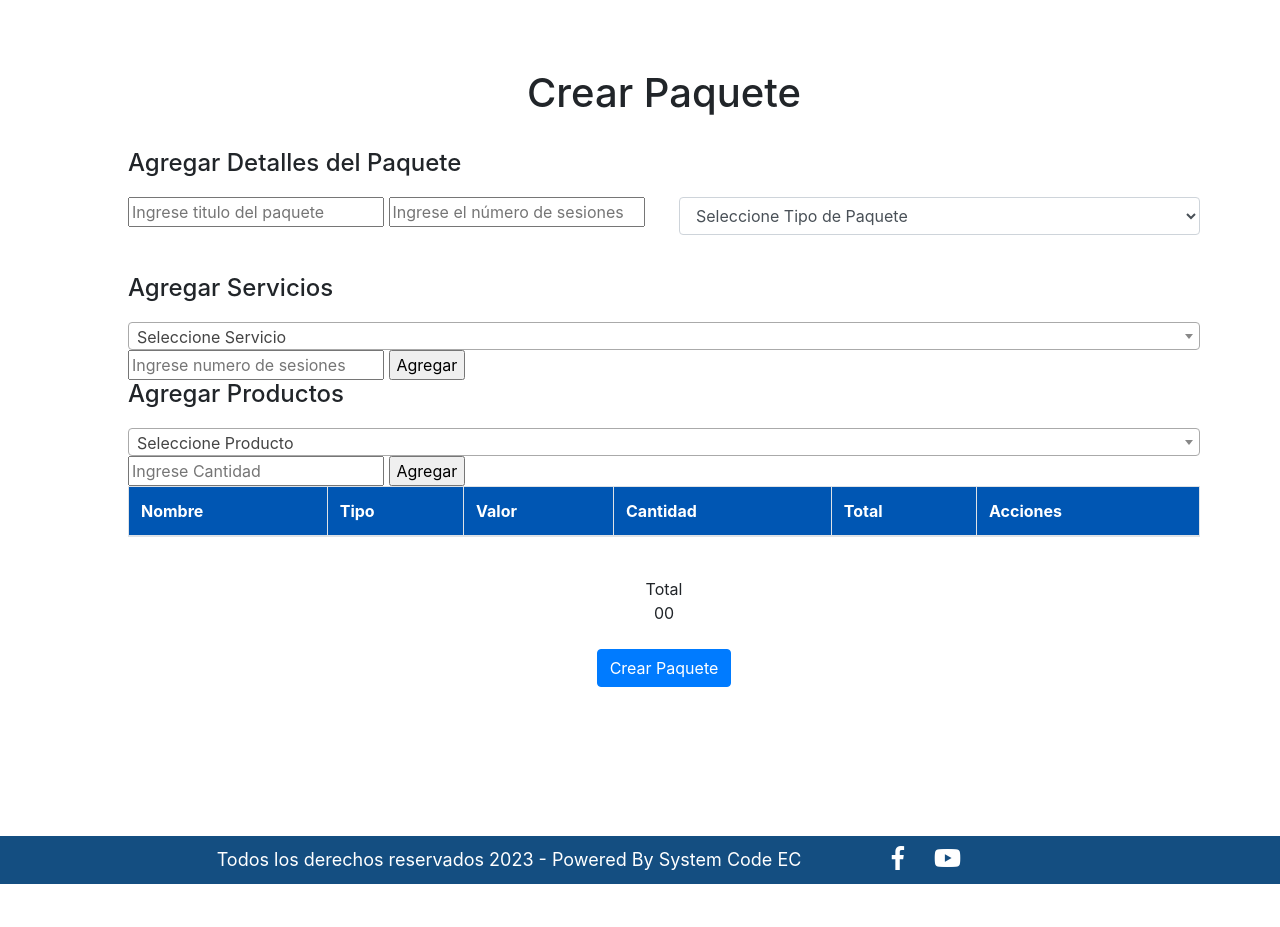
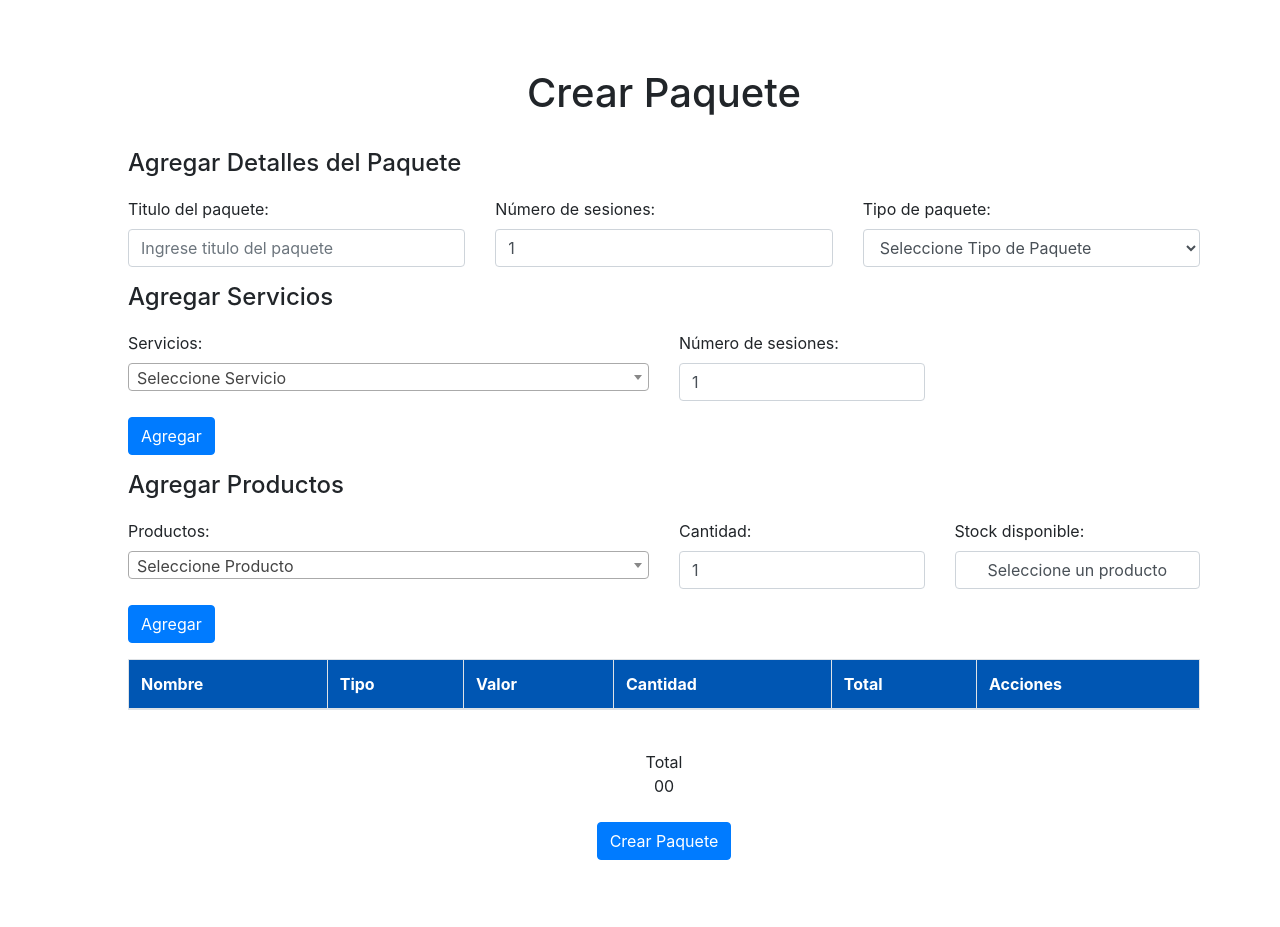
Before and after one commit to jefcodev/villamedyc, a PHP site: page /paginas/crear_paquetes.php?status=1 in a window 1280 px wide. Shown: the part 75-1002 px from the top of the page. Before the commit the page ends 959 px from the top, so only its background shows below. Run offline with PHP 8.4, Linux system fonts and the light colour scheme; the visitor is signed in with stand-in values (Sample User, id 1); data that the repository does not hold is empty; some libraries are stand-ins or nearby versions.

Commit message:
Reducción de stock al momento de crear un paquete

```diff
--- a/paginas/crear_paquetes.php
+++ b/paginas/crear_paquetes.php
@@ -47,6 +47,16 @@ if (isset($status)) {
             transform: translate(-50%, -50%);
             z-index: 9999;
         }
+
+        .custom-div {
+            /* height: 200px;
+            background-color: #f2f2f2; */
+            display: flex;
+            align-items: center;
+            justify-content: center;
+            /* border: 1px solid #ccc;
+            border-radius: 2px; */
+        }
     </style>
 </head>
 
@@ -70,11 +80,21 @@ if (isset($status)) {
             <div class="col-md-12">
                 <h4>Agregar Detalles del Paquete</h4>
             </div><br><br>
-            <div class="col-md-6">
-                <input type="text" name="titulo_paquete" id="titulo_paquete" placeholder="Ingrese titulo del paquete">
-                <input type="number" name="numero_sesiones" id="numero_sesiones" placeholder="Ingrese el número de sesiones para este paquete">
+            <div class="col-md-4">
+                <div class="form-group">
+                    <label for="titulo_paquete">Titulo del paquete:</label>
+                    <input type="text" class="form-control" name="titulo_paquete" id="titulo_paquete" placeholder="Ingrese titulo del paquete">
                 </div>
-            <div class="col-md-6">
+            </div>
+            <div class="col-md-4">
+                <div class="form-group">
+                    <label for="numero_sesiones">Número de sesiones:</label>
+                    <input type="number" class="form-control" name="numero_sesiones" id="numero_sesiones" value="1" min="1">
+                </div>
+            </div>
+            <div class="col-md-4">
+                <div class="form-group">
+                    <label for="tipo_paquete">Tipo de paquete:</label>
                     <select class="form-control" name="tipo_paquete" id="tipo_paquete">
                         <option value="0">Seleccione Tipo de Paquete</option>
                         <option value="1">Básico</option>
@@ -84,13 +104,16 @@ if (isset($status)) {
                         <option value="5">Convenios</option>
                     </select>
                 </div>
-        </div><br>
+            </div>
+        </div>
         <div class="row">
             <div class="col-md-12">
                 <h4>Agregar Servicios</h4>
             </div><br><br>
-            <div class="col-md-12">
-                <select class="select2 form-control" data-rel="chosen" name="servicios" id="servicios">
+            <div class="col-md-6">
+                <div class="form-group">
+                    <label for="servicios">Servicios:</label>
+                    <select class="form-control select2" data-rel="chosen" name="servicios" id="servicios">
                         <option value="0">Seleccione Servicio</option>
                         <?php
                         $sql_traer_servicios = "SELECT * FROM servicios";
@@ -100,15 +123,29 @@ if (isset($status)) {
                         }
                         ?>
                     </select>
-                <input type="number" placeholder="Ingrese numero de sesiones" name="numero_sesion" id="numero_sesion">
-                <input type="button" value="Agregar" id="agregar_servicio">
+                </div>
+            </div>
+            <div class="col-md-3">
+                <div class="form-group">
+                    <label for="numero_sesion">Número de sesiones:</label>
+                    <input type="number" class="form-control" name="numero_sesion" id="numero_sesion" value="1" min="1">
+                </div>
+            </div>
+            <div class="col-md-3">
+            </div>
+            <div class="col-md-3">
+                <div class="form-group">
+                    <input type="button" class="btn btn-primary" value="Agregar" id="agregar_servicio">
+                </div>
             </div>
             <div class="col-md-12">
                 <h4>Agregar Productos</h4>
             </div><br><br>
-            <div class="col-md-12">
-                <select class="select2 form-control" data-rel="chosen" id="productos" name="productos" required>
-                    <option value="" selected="" hidden="">Seleccione Producto</option>
+            <div class="col-md-6">
+                <div class="form-group">
+                    <label for="productos">Productos:</label>
+                    <select class="select2 form-control" id="productos" name="productos">
+                        <option value="0">Seleccione Producto</option>
                         <?php
                         $sql_traer_productos = "SELECT * FROM productos";
                         $consulta_traer_productos = $mysqli->query($sql_traer_productos);
@@ -117,9 +154,26 @@ if (isset($status)) {
                         }
                         ?>
                     </select>
-                <input type="number" placeholder="Ingrese Cantidad" name="cantidad_producto" id="cantidad_producto" min="1">
-                <input type="button" value="Agregar" id="agregar_producto">
                 </div>
+            </div>
+            <div class="col-md-3">
+                <div class="form-group">
+                    <label for="cantidad_producto">Cantidad:</label>
+                    <input type="number" class="form-control" name="cantidad_producto" id="cantidad_producto" min="1" value="1">
+                </div>
+            </div>
+            <div class="col-md-3">
+                <div class="form-group">
+                    <label>Stock disponible:</label>
+                    <div class="custom-div form-control" id="stock">Seleccione un producto</div>
+                </div>
+            </div>
+            <div class="col-md-3">
+                <div class="form-group">
+                    <input type="button" class="btn btn-primary" value="Agregar" id="agregar_producto">
+                </div>
+            </div>
+
             <div class="col-md-12">
                 <table class="table table-bordered table-hover" id="table">
                     <thead class="tabla_cabecera">
@@ -156,6 +210,16 @@ if (isset($status)) {
     </section>
     <script type="text/javascript">
         $('.select2').select2({});
+        $("#productos").on("change", function() {
+            var selectedValue = $(this).val();
+            if (selectedValue != 0) {
+                var selectedOption = $(this).find("option:selected");
+                var stock = selectedOption.attr("data-count");
+                $('#stock').html(stock);
+            } else {
+                $('#stock').html("Seleccione un producto");
+            }
+        });
     </script>
     <?php
     include 'footer.php';
@@ -178,6 +242,7 @@ if (isset($status)) {
                     'name': nombre,
                     'type': "Servicio",
                     'cost': precio,
+                    'stock': 0,
                     'amount': Number(numeroSesiones),
                     'total': precio * numeroSesiones
                 }
@@ -198,6 +263,7 @@ if (isset($status)) {
                                 'name': datos.nombre,
                                 'type': "Producto",
                                 'cost': Number(datos.precio),
+                                'stock': Number(datos.stock),
                                 'amount': Number(datos.cantidad),
                                 'total': Number(datos.subtotal)
                             }
@@ -222,6 +288,7 @@ if (isset($status)) {
                     'name': selectedOption.getAttribute('data-name'),
                     'type': "Producto",
                     'cost': selectedOption.getAttribute('data-cost'),
+                    'stock': Number(selectedOption.getAttribute('data-count')),
                     'amount': cantidad,
                     'total': selectedOption.getAttribute('data-cost') * cantidad
                 }
```
Also changed, not shown: paginas/paquete_ajax.php (+19 -1 lines), paginas/venta.php (+92 -37 lines), paginas/ventas_ajax.php (+17 -1 lines). Lines whose indentation alone changed are shown as unchanged.
